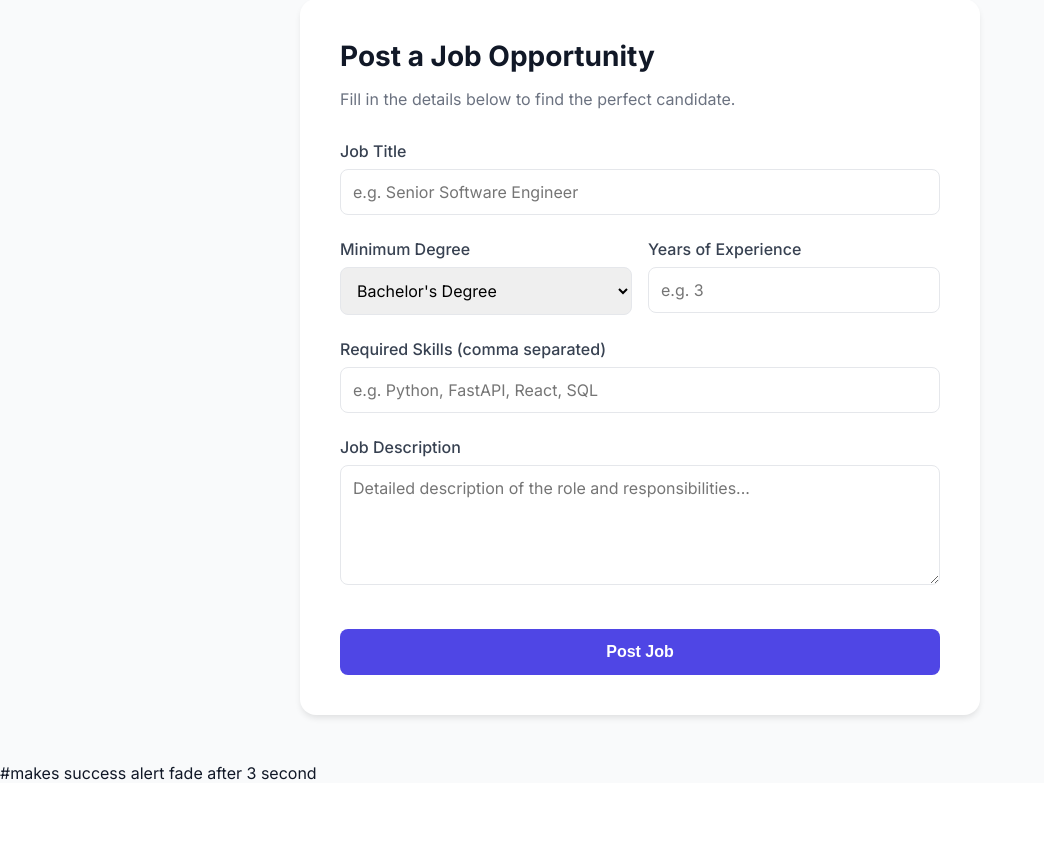
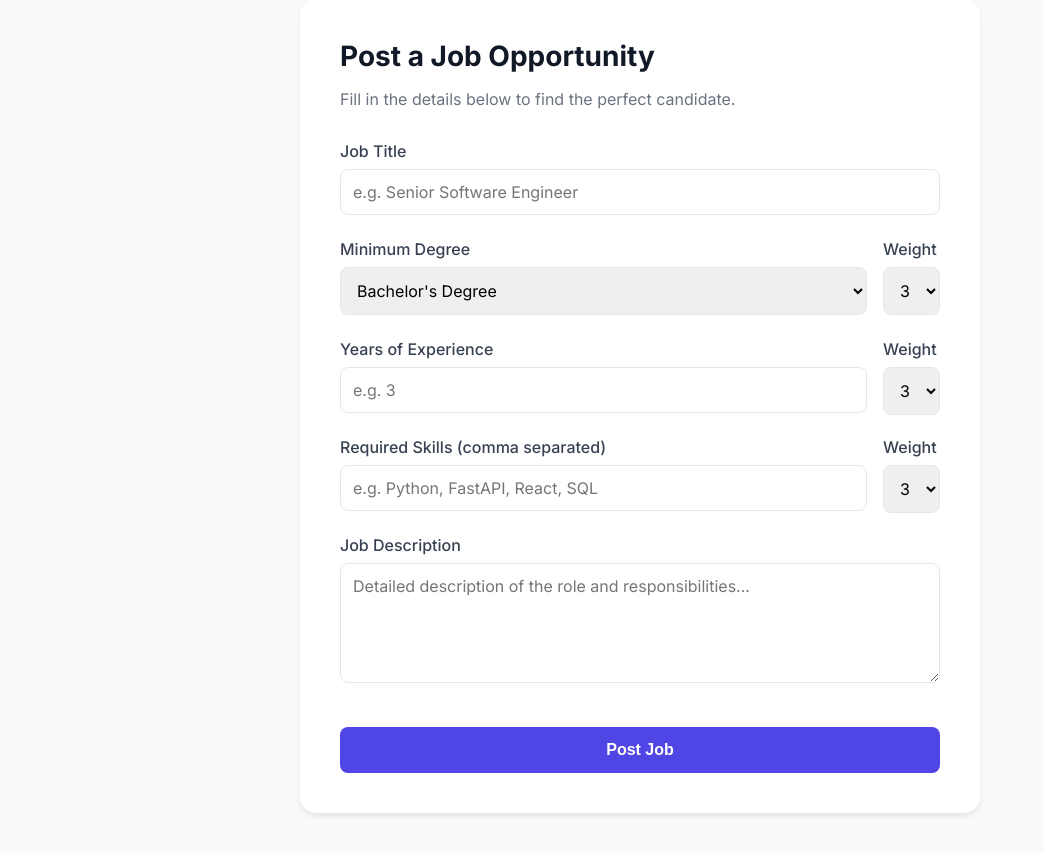
Before and after one commit to BS-ASPM-2025/bs-aspm-2025-team1, a FastAPI app: page /post_job in a window 1280 px wide. Shown: the part 119-972 px from the top of the page, without its empty margins (0-1044 px from the left). Before the commit the page ends 899 px from the top, so only its background shows below. Run offline with FastAPI, Linux system fonts and the light colour scheme.

Commit message:
create weight fields to the requirements skills, seniority and minimum degree

```diff
--- a/templates/post_job.html
+++ b/templates/post_job.html
@@ -196,19 +196,54 @@
                             <option value="None">No Degree Required</option>
                         </select>
                     </div>
+                    <div>
+                        <label>Weight</label>
+                        <select name="degree_weight">
+                            <option value="1">1</option>
+                            <option value="2">2</option>
+                            <option value="3" selected>3</option>
+                            <option value="4">4</option>
+                            <option value="5">5</option>
+                        </select>
+                    </div>
+                </div>
 
+                 <div class="row">
                     <div class="form-group">
                         <label for="experience">Years of Experience</label>
                         <input type="number" id="experience" name="experience" min="0" max="50" placeholder="e.g. 3"
                             required>
                     </div>
+                     <div>
+                        <label>Weight</label>
+                        <select name="experience_weight">
+                          <option value="1">1</option>
+                          <option value="2">2</option>
+                          <option value="3" selected>3</option>
+                          <option value="4">4</option>
+                          <option value="5">5</option>
+                        </select>
+                    </div>
                 </div>
 
-                <div class="form-group">
-                    <label for="skills">Required Skills (comma separated)</label>
-                    <input type="text" id="skills" name="required_skills" placeholder="e.g. Python, FastAPI, React, SQL"
-                        required>
+                <div class="row">
+                    <div class="form-group">
+                        <label for="skills">Required Skills (comma separated)</label>
+                        <input type="text" id="skills" name="required_skills" placeholder="e.g. Python, FastAPI, React, SQL"
+                            required>
+                    </div>
+                    <div>
+                        <label>Weight</label>
+                        <select name="skills_weight">
+                          <option value="1">1</option>
+                          <option value="2">2</option>
+                          <option value="3" selected>3</option>
+                          <option value="4">4</option>
+                          <option value="5">5</option>
+                        </select>
+                    </div>
                 </div>
+
 
                 <div class="form-group">
                     <label for="job_text">Job Description</label>
```
Also changed, not shown: my_database.db.
